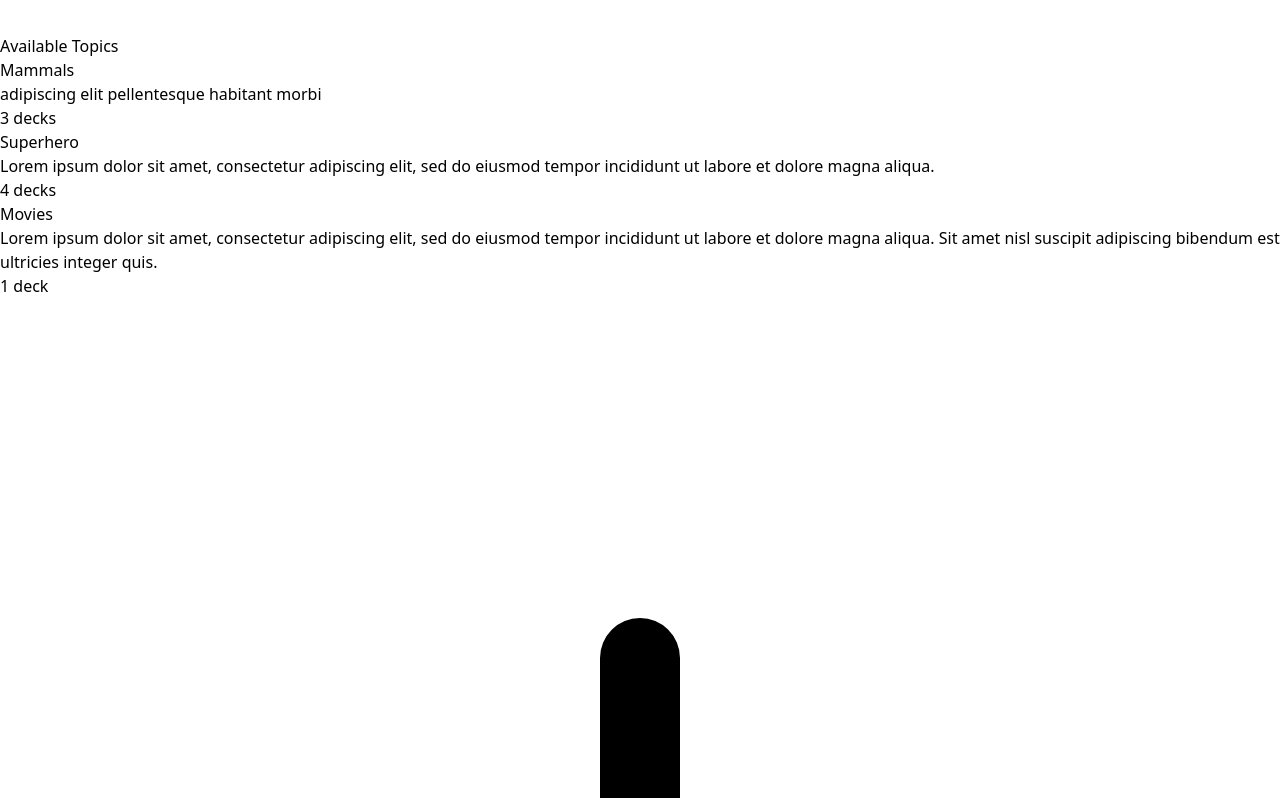
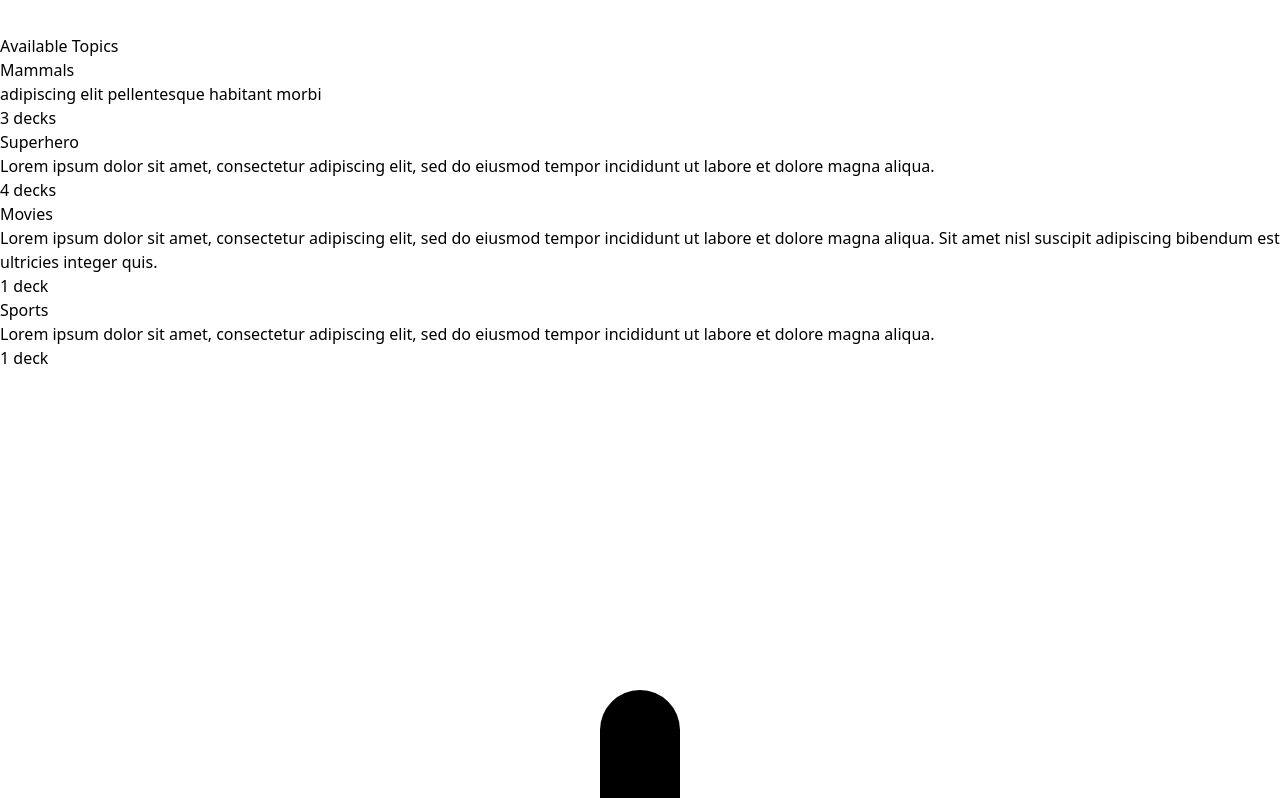
Before and after one commit to izamghali/flashcard, a React (Vite) app: page / in a window 1280 px wide. Shown: the part 2574-3372 px from the top of the page. Built offline with nearby package versions, Linux system fonts and the light colour scheme.

Commit message:
UPDATED: hover effect on TopicCard on sm size, more mockupTopics, and fixed position for NewButton on size below sm

```diff
--- a/src/components/NewButton.jsx
+++ b/src/components/NewButton.jsx
@@ -3,7 +3,7 @@ import React from "react"
 export default function NewButton({ page }) {
 
     return (
-        <div>
+        <div className="w-max">
             <a className="hidden sm:flex items-center gap-2 group" href="" >
                 <svg className="w-5 h-5 border-[1px] rounded-full border-stone-300 fill-stone-300
                     duration-300 group-hover:border-stone-950
@@ -17,7 +17,7 @@ export default function NewButton({ page }) {
                 </span>
             </a>
 
-            <div className="sm:hidden block absolute right-8 bottom-32 items-center gap-2">
+            <div className="sm:hidden block fixed right-8 bottom-20 items-center gap-2">
                 <svg className="w-12 h-12 rounded-full fill-white bg-violet-400
                     " xmlns="http://www.w3.org/2000/svg" fill="currentColor" viewBox="0 0 16 16">
                     <path d="M8 4a.5.5 0 0 1 .5.5v3h3a.5.5 0 0 1 0 1h-3v3a.5.5 0 0 1-1 0v-3h-3a.5.5 0 0 1 0-1h3v-3A.5.5 0 0 1 8 4"/>
--- a/src/components/TopicCard.jsx
+++ b/src/components/TopicCard.jsx
@@ -5,10 +5,10 @@ export default function TopicCard({ topics }) {
     return (
         <>
             <div>
-                <h2 className="font-bold text-2xl sm:text-3xl lg:text-4xl mb-4">Available Topics</h2>
-                <div className="grid grid-cols-1 sm:grid-cols-2 lg:grid-cols-3 gap-4 sm:gap-6">
+                <h2 className="font-bold text-2xl sm:text-3xl lg:text-4xl mb-8">Available Topics</h2>
+                <div className="grid grid-cols-1 sm:grid-cols-2 lg:grid-cols-3 gap-4 sm:gap-8">
                     { topics.map((topic, index) => {
-                        return <div className="border-2 border-black rounded-lg h-auto w-full p-4 flex flex-col justify-between" key={index}>
+                        return <div className="border-2 border-black rounded-lg h-auto w-full p-4 flex flex-col justify-between sm:hover:-translate-y-4 duration-300" key={index}>
                             <div className="">
                                 <h3 className="text-lg sm:text-xl lg:text-2xl font-semibold text-stone-900">{topic.title}</h3>
                                 <p className="text-stone-600">{topic.desc}</p>
--- a/src/pages/TopicPage.jsx
+++ b/src/pages/TopicPage.jsx
@@ -24,6 +24,12 @@ export default function TopicPage({ page }) {
             decks: 1,
             completed: false
         },
+        {
+            title: 'Sports',
+            desc: 'Lorem ipsum dolor sit amet, consectetur adipiscing elit, sed do eiusmod tempor incididunt ut labore et dolore magna aliqua.',
+            decks: 1,
+            completed: false
+        },
     ]
 
     const [ topics, setTopics ] = useState(mockupTopics)
```
